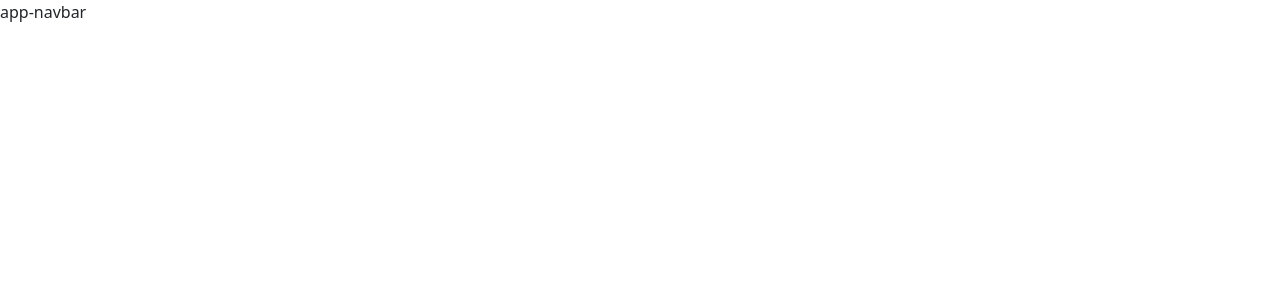
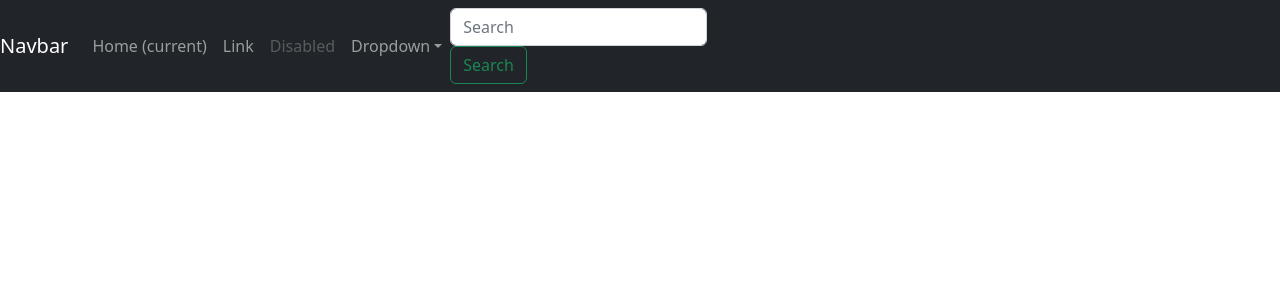
Before and after one commit to RootGRC/Piloto, an Angular app: page / in a window 1280 px wide. Shown: the top 300 px of the page. Built offline with nearby package versions, Linux system fonts and the light colour scheme.

Commit message:
TESTES 04-08-2022

```diff
--- a/src/app/app.component.html
+++ b/src/app/app.component.html
@@ -1 +1 @@
-app-navbar
+<app-navbar></app-navbar>
--- a/src/app/components/navbar/navbar.component.html
+++ b/src/app/components/navbar/navbar.component.html
@@ -1,3 +1,40 @@
-<p>
-aopa
-</p>
+
+<html lang="en">
+
+  <body>
+
+    <nav class="navbar navbar-expand-md navbar-dark bg-dark fixed-top">
+      <a class="navbar-brand" href="#">Navbar</a>
+      <button class="navbar-toggler" type="button" data-toggle="collapse" data-target="#navbarsExampleDefault" aria-controls="navbarsExampleDefault" aria-expanded="false" aria-label="Toggle navigation">
+        <span class="navbar-toggler-icon"></span>
+      </button>
+
+      <div class="collapse navbar-collapse" id="navbarsExampleDefault">
+        <ul class="navbar-nav mr-auto">
+          <li class="nav-item active">
+            <a class="nav-link" href="#">Home <span class="sr-only">(current)</span></a>
+          </li>
+          <li class="nav-item">
+            <a class="nav-link" href="#">Link</a>
+          </li>
+          <li class="nav-item">
+            <a class="nav-link disabled" href="#">Disabled</a>
+          </li>
+          <li class="nav-item dropdown">
+            <a class="nav-link dropdown-toggle" href="https://example.com" id="dropdown01" data-toggle="dropdown" aria-haspopup="true" aria-expanded="false">Dropdown</a>
+            <div class="dropdown-menu" aria-labelledby="dropdown01">
+              <a class="dropdown-item" href="#">Action</a>
+              <a class="dropdown-item" href="#">Another action</a>
+              <a class="dropdown-item" href="#">Something else here</a>
+            </div>
+          </li>
+        </ul>
+        <form class="form-inline my-2 my-lg-0">
+          <input class="edicoes" class="form-control mr-sm-2" type="text" placeholder="Search" aria-label="Search">
+          <button class="btn btn-outline-success my-2 my-sm-0" type="submit">Search</button>
+        </form>
+      </div>
+    </nav>
+
+  </body>
+</html>
--- a/src/app/components/navbar/navbar.component.scss
+++ b/src/app/components/navbar/navbar.component.scss
@@ -0,0 +1,3 @@
+.edicoes{
+    left: 300px !important;
+}
```
